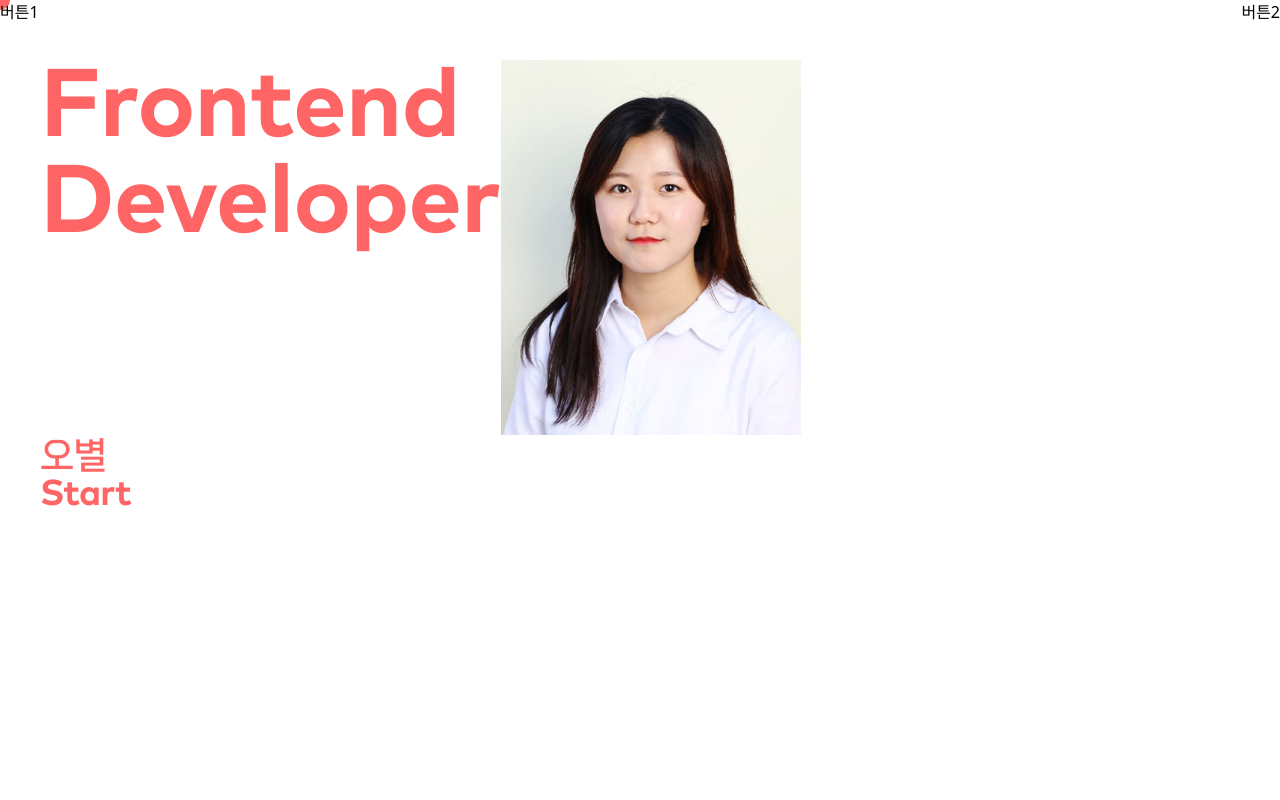
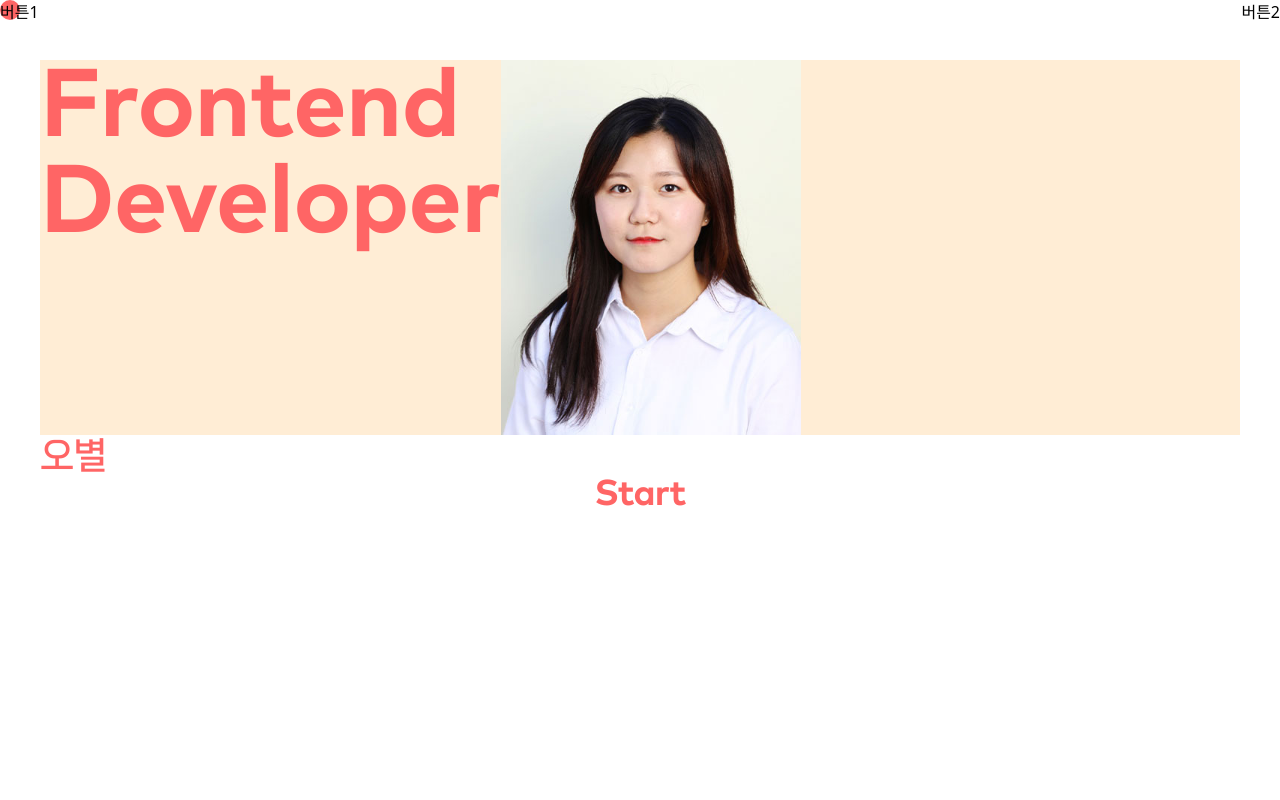
Before and after one commit to loeybho/Newport, a React (Vite) app: page / in a window 1280 px wide. Shown: the top 800 px of the page. Built offline with nearby package versions, Linux system fonts and the light colour scheme.

Commit message:
Style. Gsap 마우스 포인터 추가

```diff
--- a/src/pages/Cover.jsx
+++ b/src/pages/Cover.jsx
@@ -1,9 +1,8 @@
-import { useRef } from "react";
+import { useRef, useEffect } from "react";
 import gsap from "gsap";
 import { useGSAP } from "@gsap/react";
 
 const Cover = () => {
-  const comp = useRef(null);
   const container = useRef();
 
   const { contextSafe } = useGSAP({ scope: container });
@@ -15,33 +14,23 @@ const Cover = () => {
   useGSAP(() => {
     const t1 = gsap.timeline();
     t1.from("#intro-slider", {
-      // yPercent: "-100",
+      yPercent: "-100",
       duration: 0.7,
     }).from(["#main-title-1", "#main-title-2", "#title-3"], {
-      // opacity: 0,
-      // y: "+=30",
-      // stagger: 0.5,
-    });
-
-    gsap.set("#flair", { xPercent: -50, yPercent: -50 });
-
-    let xTo = gsap.quickTo("#flair", "x", { duration: 0.6, ease: "power3" }),
-      yTo = gsap.quickTo("#flair", "y", { duration: 0.6, ease: "power3" });
-
-    window.addEventListener("mousemove", (e) => {
-      xTo(e.clientX);
-      yTo(e.clientY);
+      opacity: 0,
+      y: "+=30",
+      stagger: 0.5,
     });
   });
 
   return (
-    <div ref={comp}>
-      <div id="flair" className="rounded-full w-5 h-5 bg-customRed"></div>
+    <div>
+      <div ref={container}>
         <div
           id="intro-slider"
-        className="h-screen p-10 bg-white-100 top-0 left-0 font-MarkPro z-10 w-full flex flex-col tracking-tighter text-customRed font-bold"
+          className="h-screen p-10  top-0 left-0 font-MarkPro z-10 w-full flex flex-col tracking-tighter text-customRed font-bold"
         >
-        <div className="flex">
+          <div className="flex bg-orange-100">
             <div>
               <h1 className="text-8xl" id="main-title-1">
                 Frontend
@@ -57,11 +46,11 @@ const Cover = () => {
           <h1 className="text-4xl font-NanumSquareNeo" id="title-3">
             오별
           </h1>
-        <div ref={container}>
           <button id="more-btn" onClick={onEnter} className="text-4xl">
             Start
           </button>
         </div>
+        <div className="h-screen "></div>
       </div>
     </div>
   );
--- a/src/pages/ErrorPage.jsx
+++ b/src/pages/ErrorPage.jsx
@@ -1,7 +1,9 @@
 function ErrorPage() {
   return (
     <>
-      <h1>ErrorPage</h1>
+      <div className="min-h-40">
+        <h1>ErrorPage</h1>
+      </div>
     </>
   );
 }
--- a/src/pages/Home.jsx
+++ b/src/pages/Home.jsx
@@ -1,13 +1,47 @@
+import { useRef } from "react";
+import gsap from "gsap";
+import { useGSAP } from "@gsap/react";
 import Cover from "@pages/Cover";
 
 const App = () => {
+  const container = useRef();
+  const flair = useRef();
+
+  useGSAP(() => {
+    const handleMouseMove = (e) => {
+      const containerRect = container.current.getBoundingClientRect();
+      const mouseX = e.clientX - containerRect.left;
+      const mouseY = e.clientY - containerRect.top;
+
+      gsap.to(flair.current, {
+        x: mouseX,
+        y: mouseY,
+        duration: 0.6,
+        ease: "power3",
+      });
+    };
+
+    container.current.addEventListener("mousemove", handleMouseMove);
+
+    return () => {
+      container.current.removeEventListener("mousemove", handleMouseMove);
+    };
+  }, []);
+
   return (
     <>
       <nav className="flex justify-between z-40 fixed top-0 w-full">
         <button>버튼1</button>
         <button>버튼2</button>
       </nav>
-      <Cover />
+      <div
+        ref={flair}
+        id="flair"
+        className="rounded-full w-5 h-5 bg-customRed"
+      ></div>
+      <div ref={container}>
+        <Cover />
+      </div>
     </>
   );
 };
```
Lines whose indentation alone changed are shown as unchanged.
